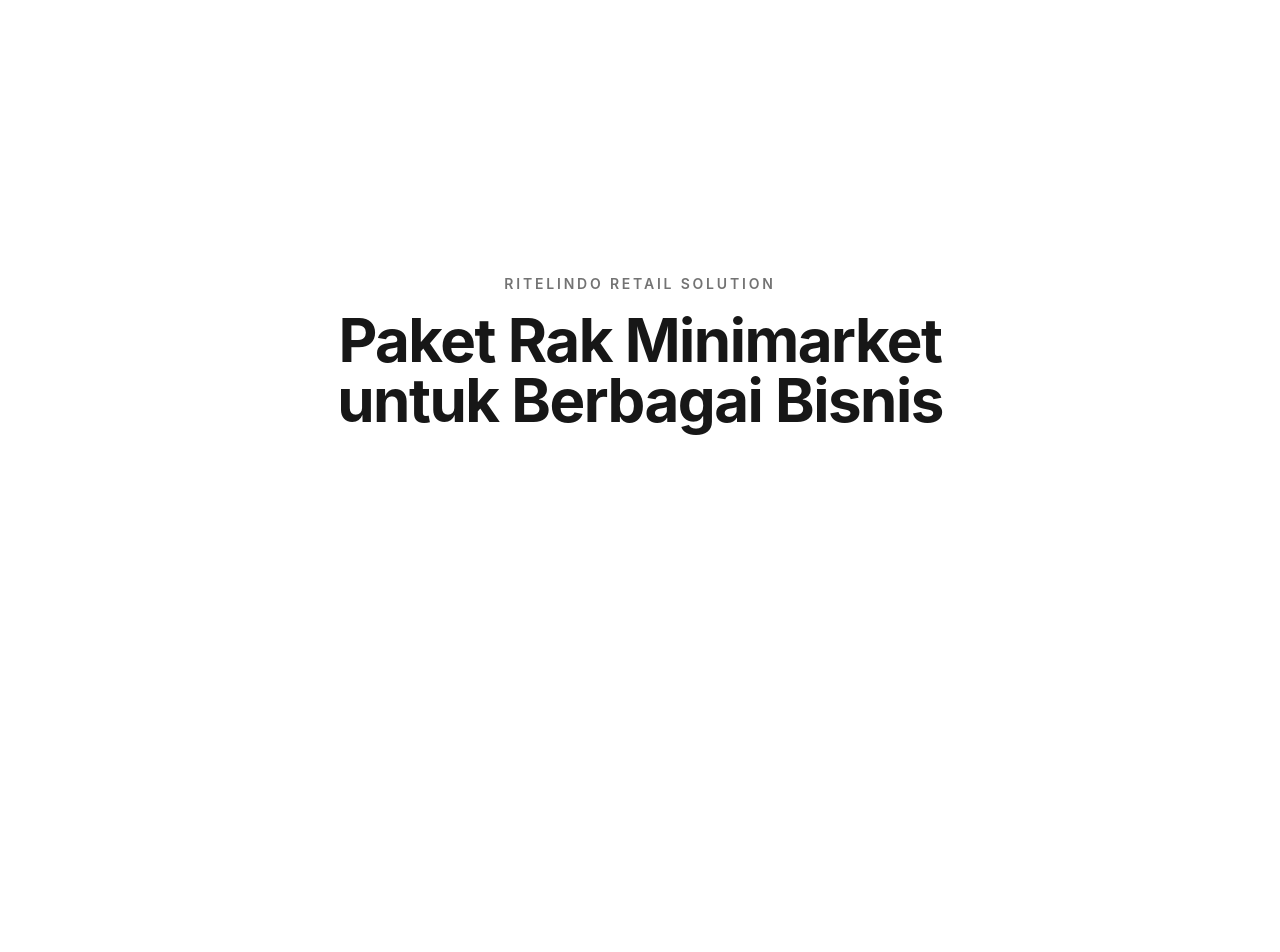
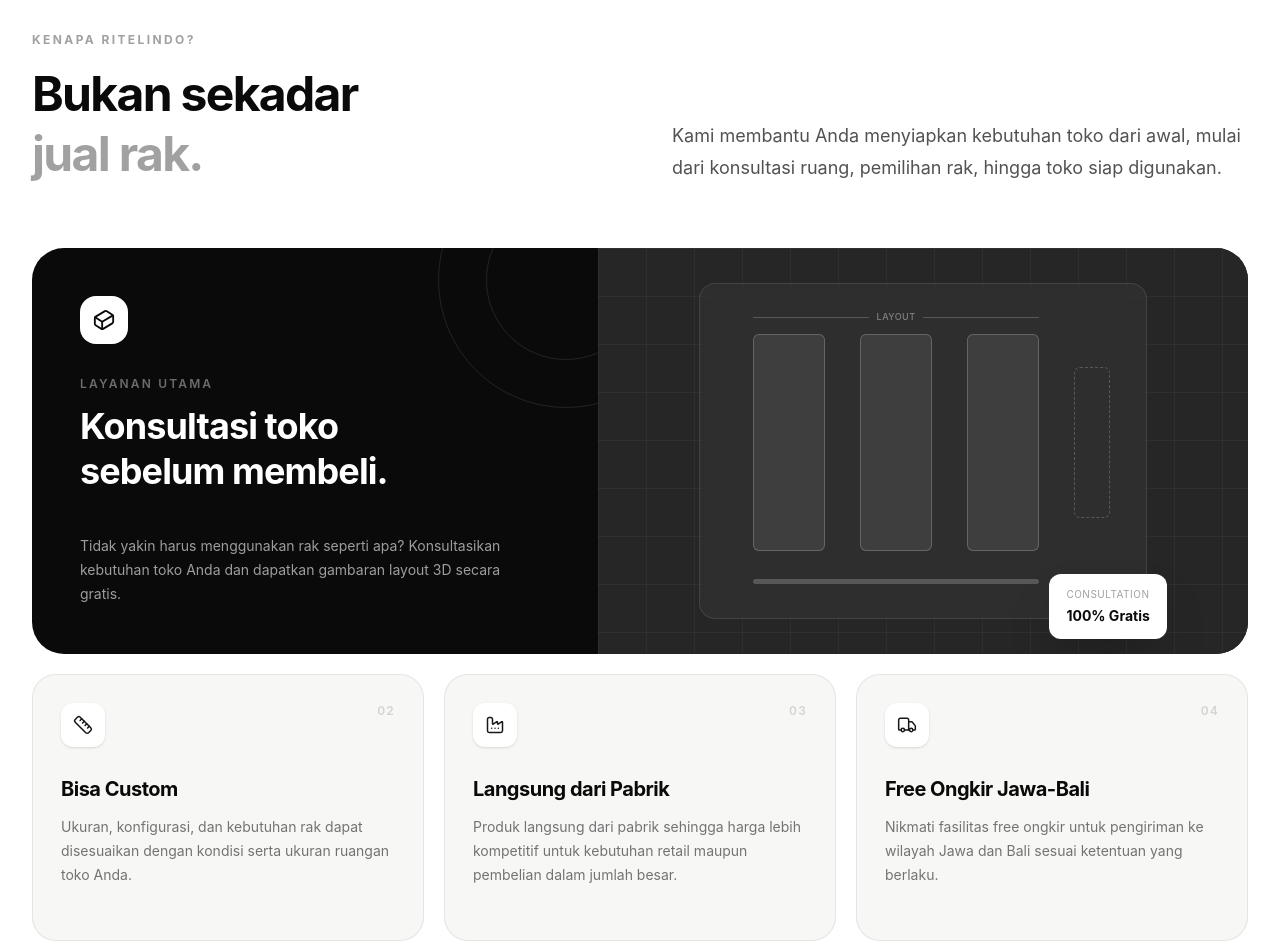
Before and after one commit to strvntrl/ritelindo-test, a React (Vite) app: page / in a window 1280 px wide. Shown: the part 840-1792 px from the top of the page. Before the commit the page ends 1544 px from the top, so only its background shows below. Built offline with nearby package versions, Linux system fonts and the light colour scheme.

Commit message:
feat: benefits

```diff
--- a/src/App.tsx
+++ b/src/App.tsx
@@ -1,5 +1,6 @@
 import Navbar from "./components/Navbar";
 import Hero from "./sections/Hero";
+import Benefits from "./sections/Benefits";
 
 function App() {
   return (
@@ -8,6 +9,7 @@
 
       <main id="home">
         <Hero />
+        <Benefits />
         <section className="flex min-h-screen items-center justify-center px-6 pt-24">
           <div className="text-center">
             <p className="mb-4 text-sm font-semibold uppercase tracking-[0.2em] text-neutral-500">
--- a/src/sections/Benefits.tsx
+++ b/src/sections/Benefits.tsx
@@ -0,0 +1,217 @@
+import {
+  Box,
+  Cuboid,
+  Factory,
+  Ruler,
+  Truck,
+  Wrench,
+} from "lucide-react";
+
+const benefits = [
+  {
+    icon: Cuboid,
+    number: "01",
+    title: "Layout 3D Gratis",
+    description:
+      "Sebelum membeli, Anda bisa berkonsultasi dan mendapatkan gambaran layout toko agar rak sesuai dengan alur ruang.",
+  },
+  {
+    icon: Ruler,
+    number: "02",
+    title: "Bisa Custom",
+    description:
+      "Ukuran, konfigurasi, dan kebutuhan rak dapat disesuaikan dengan kondisi serta ukuran ruangan toko Anda.",
+  },
+  {
+    icon: Factory,
+    number: "03",
+    title: "Langsung dari Pabrik",
+    description:
+      "Produk langsung dari pabrik sehingga harga lebih kompetitif untuk kebutuhan retail maupun pembelian dalam jumlah besar.",
+  },
+  {
+    icon: Truck,
+    number: "04",
+    title: "Free Ongkir Jawa-Bali",
+    description:
+      "Nikmati fasilitas free ongkir untuk pengiriman ke wilayah Jawa dan Bali sesuai ketentuan yang berlaku.",
+  },
+  {
+    icon: Wrench,
+    number: "05",
+    title: "Free Perakitan",
+    description:
+      "Untuk wilayah Jawa Timur, Jawa Tengah, dan DIY, tersedia fasilitas perakitan gratis.",
+  },
+  {
+    icon: Box,
+    number: "06",
+    title: "Dari Satuan hingga Proyek",
+    description:
+      "Melayani kebutuhan satuan, paket setup toko, hingga kebutuhan proyek retail dalam skala besar.",
+  },
+];
+
+export default function Benefits() {
+  return (
+    <section
+      id="layanan"
+      className="bg-white py-20 sm:py-24 lg:py-32"
+    >
+      <div className="mx-auto max-w-7xl px-5 sm:px-6 lg:px-8">
+
+        {/* HEADER */}
+        <div className="grid gap-8 lg:grid-cols-[0.75fr_1.25fr] lg:items-end">
+
+          <div>
+            <p className="text-xs font-bold uppercase tracking-[0.2em] text-neutral-400">
+              Kenapa Ritelindo?
+            </p>
+
+            <h2 className="mt-4 max-w-lg text-3xl font-bold leading-tight tracking-[-0.035em] text-neutral-950 sm:text-4xl lg:text-5xl">
+              Bukan sekadar
+              <br />
+              <span className="text-neutral-400">
+                jual rak.
+              </span>
+            </h2>
+          </div>
+
+          <div className="max-w-xl lg:ml-auto">
+            <p className="text-base leading-7 text-neutral-600 sm:text-lg sm:leading-8">
+              Kami membantu Anda menyiapkan kebutuhan toko dari awal,
+              mulai dari konsultasi ruang, pemilihan rak, hingga toko
+              siap digunakan.
+            </p>
+          </div>
+
+        </div>
+
+        {/* FEATURED BENEFIT */}
+        <div className="mt-14 overflow-hidden rounded-4xl bg-neutral-950 text-white sm:mt-16">
+
+          <div className="grid lg:grid-cols-[1fr_1.15fr]">
+
+            {/* LEFT */}
+            <div className="relative flex min-h-85 flex-col justify-between overflow-hidden p-7 sm:p-10 lg:p-12">
+
+              <div className="pointer-events-none absolute -right-24 -top-24 h-64 w-64 rounded-full border border-white/10" />
+              <div className="pointer-events-none absolute -right-12 -top-12 h-40 w-40 rounded-full border border-white/10" />
+
+              <div className="relative">
+                <div className="flex h-12 w-12 items-center justify-center rounded-2xl bg-white text-neutral-950">
+                  <Cuboid size={22} />
+                </div>
+
+                <p className="mt-8 text-xs font-semibold uppercase tracking-[0.18em] text-white/40">
+                  Layanan Utama
+                </p>
+
+                <h3 className="mt-3 max-w-md text-3xl font-bold leading-tight tracking-tight sm:text-4xl">
+                  Konsultasi toko
+                  <br />
+                  sebelum membeli.
+                </h3>
+              </div>
+
+              <p className="relative mt-10 max-w-md text-sm leading-6 text-white/60">
+                Tidak yakin harus menggunakan rak seperti apa?
+                Konsultasikan kebutuhan toko Anda dan dapatkan
+                gambaran layout 3D secara gratis.
+              </p>
+            </div>
+
+            {/* RIGHT */}
+            <div className="relative min-h-85 overflow-hidden bg-neutral-800">
+
+              <div className="absolute inset-0 bg-[linear-gradient(rgba(255,255,255,0.04)_1px,transparent_1px),linear-gradient(90deg,rgba(255,255,255,0.04)_1px,transparent_1px)] bg-size-[48px_48px]" />
+
+              <div className="absolute inset-0 flex items-center justify-center p-8">
+
+                <div className="relative w-full max-w-md">
+
+                  {/* Fake 3D layout representation */}
+                  <div className="relative aspect-4/3 rounded-2xl border border-white/10 bg-white/4 p-5 backdrop-blur-sm">
+
+                    <div className="absolute left-[12%] top-[15%] h-[65%] w-[16%] rounded-md border border-white/20 bg-white/8" />
+
+                    <div className="absolute left-[36%] top-[15%] h-[65%] w-[16%] rounded-md border border-white/20 bg-white/8" />
+
+                    <div className="absolute left-[60%] top-[15%] h-[65%] w-[16%] rounded-md border border-white/20 bg-white/8" />
+
+                    <div className="absolute bottom-[10%] left-[12%] right-[24%] h-1.25 rounded-full bg-white/20" />
+
+                    <div className="absolute right-[8%] top-[25%] h-[45%] w-[8%] rounded-md border border-dashed border-white/20" />
+
+                    {/* Measurement line */}
+                    <div className="absolute left-[12%] right-[24%] top-[8%] flex items-center gap-2">
+                      <div className="h-px flex-1 bg-white/20" />
+
+                      <span className="text-[9px] font-medium uppercase tracking-wider text-white/40">
+                        Layout
+                      </span>
+
+                      <div className="h-px flex-1 bg-white/20" />
+                    </div>
+
+                  </div>
+
+                  <div className="absolute -bottom-5 -right-2 rounded-xl border border-white/10 bg-white px-4 py-3 text-neutral-950 shadow-2xl sm:-right-5">
+                    <p className="text-[10px] uppercase tracking-wider text-neutral-400">
+                      Consultation
+                    </p>
+
+                    <p className="mt-1 text-sm font-bold">
+                      100% Gratis
+                    </p>
+                  </div>
+
+                </div>
+              </div>
+            </div>
+
+          </div>
+        </div>
+
+        {/* BENEFIT GRID */}
+        <div className="mt-5 grid gap-5 sm:grid-cols-2 lg:grid-cols-3">
+
+          {benefits.slice(1).map((benefit) => {
+            const Icon = benefit.icon;
+
+            return (
+              <article
+                key={benefit.number}
+                className="group rounded-3xl border border-black/8 bg-[#f7f7f5] p-6 transition-all duration-500 hover:-translate-y-1 hover:bg-neutral-100 hover:shadow-xl hover:shadow-black/5 sm:p-7"
+              >
+                <div className="flex items-start justify-between">
+
+                  <div className="flex h-11 w-11 items-center justify-center rounded-xl bg-white text-neutral-900 shadow-sm">
+                    <Icon size={20} strokeWidth={1.8} />
+                  </div>
+
+                  <span className="text-xs font-semibold tracking-widest text-neutral-300">
+                    {benefit.number}
+                  </span>
+
+                </div>
+
+                <h3 className="mt-7 text-xl font-bold tracking-tight text-neutral-950">
+                  {benefit.title}
+                </h3>
+
+                <p className="mt-3 text-sm leading-6 text-neutral-500">
+                  {benefit.description}
+                </p>
+
+                <div className="mt-6 h-px w-0 bg-black transition-all duration-500 group-hover:w-full" />
+              </article>
+            );
+          })}
+
+        </div>
+
+      </div>
+    </section>
+  );
+}
```
